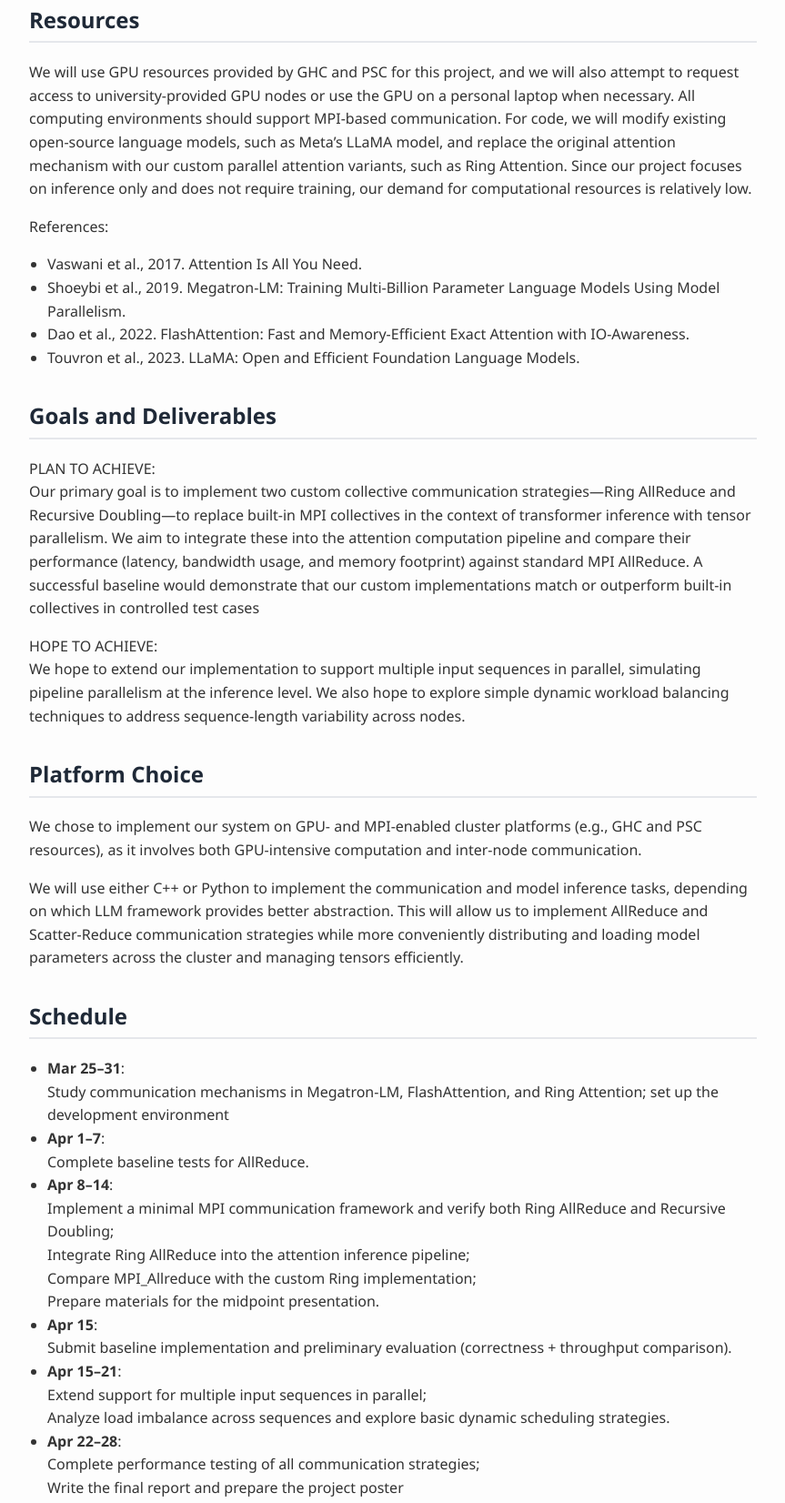
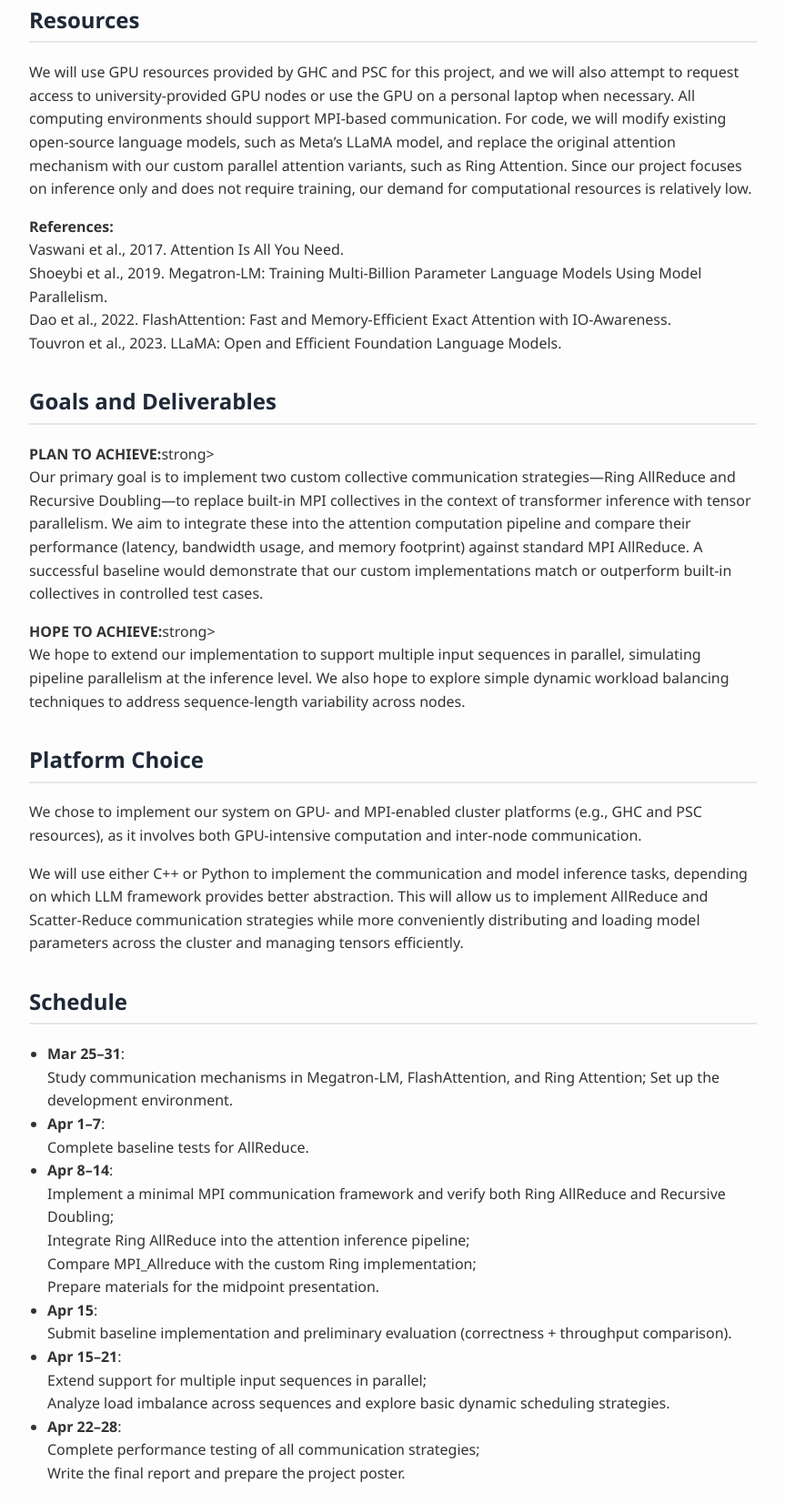
Before and after one commit to ArtificialRicky/15618-final-project, a plain HTML site: page index.html in a window 1280 px wide. Shown: the part 1289-2941 px from the top of the page at 91% size, without its empty margins (208-1071 px from the left). Drawn offline with Linux system fonts and the light colour scheme.

Commit message:
Update index.html

```diff
--- a/index.html
+++ b/index.html
@@ -62,23 +62,21 @@
         We will use GPU resources provided by GHC and PSC for this project, and we will also attempt to request access to university-provided GPU nodes or use the GPU on a personal laptop when necessary. All computing environments should support MPI-based communication. For code, we will modify existing open-source language models, such as Meta’s LLaMA model, and replace the original attention mechanism with our custom parallel attention variants, such as Ring Attention. Since our project focuses on inference only and does not require training, our demand for computational resources is relatively low.
       </p>
       <p>
-        References:
-        <ul>
-          <li>Vaswani et al., 2017. Attention Is All You Need.</li>
-          <li>Shoeybi et al., 2019. Megatron-LM: Training Multi-Billion Parameter Language Models Using Model Parallelism.</li>
-          <li>Dao et al., 2022. FlashAttention: Fast and Memory-Efficient Exact Attention with IO-Awareness.</li>
-          <li>Touvron et al., 2023. LLaMA: Open and Efficient Foundation Language Models.</li>
-        </ul>
+        <strong>References:</strong>
+          <br>Vaswani et al., 2017. Attention Is All You Need.
+          <br>Shoeybi et al., 2019. Megatron-LM: Training Multi-Billion Parameter Language Models Using Model Parallelism.
+          <br>Dao et al., 2022. FlashAttention: Fast and Memory-Efficient Exact Attention with IO-Awareness.
+          <br>Touvron et al., 2023. LLaMA: Open and Efficient Foundation Language Models.
       </p>
     </section>
 
     <section>
       <h2>Goals and Deliverables</h2>
       <p>
-        PLAN TO ACHIEVE:<br>Our primary goal is to implement two custom collective communication strategies—Ring AllReduce and Recursive Doubling—to replace built-in MPI collectives in the context of transformer inference with tensor parallelism. We aim to integrate these into the attention computation pipeline and compare their performance (latency, bandwidth usage, and memory footprint) against standard MPI AllReduce. A successful baseline would demonstrate that our custom implementations match or outperform built-in collectives in controlled test cases
+        <strong>PLAN TO ACHIEVE:</strong>strong><br>Our primary goal is to implement two custom collective communication strategies—Ring AllReduce and Recursive Doubling—to replace built-in MPI collectives in the context of transformer inference with tensor parallelism. We aim to integrate these into the attention computation pipeline and compare their performance (latency, bandwidth usage, and memory footprint) against standard MPI AllReduce. A successful baseline would demonstrate that our custom implementations match or outperform built-in collectives in controlled test cases.
       </p>
       <p>
-        HOPE TO ACHIEVE:<br>We hope to extend our implementation to support multiple input sequences in parallel, simulating pipeline parallelism at the inference level. We also hope to explore simple dynamic workload balancing techniques to address sequence-length variability across nodes.
+        <strong>HOPE TO ACHIEVE:</strong>strong><br>We hope to extend our implementation to support multiple input sequences in parallel, simulating pipeline parallelism at the inference level. We also hope to explore simple dynamic workload balancing techniques to address sequence-length variability across nodes.
       </p>
     </section>
 
@@ -95,13 +93,13 @@
     <section>
       <h2>Schedule</h2>
       <ul>
-        <li><strong>Mar 25–31</strong>: <br>Study communication mechanisms in Megatron-LM, FlashAttention, and Ring Attention; set up the development environment</li>
+        <li><strong>Mar 25–31</strong>: <br>Study communication mechanisms in Megatron-LM, FlashAttention, and Ring Attention; Set up the development environment.</li>
         <li><strong>Apr 1–7</strong>: <br>Complete baseline tests for AllReduce.</li>
         <li><strong>Apr 8–14</strong>:  <br>Implement a minimal MPI communication framework and verify both Ring AllReduce and Recursive Doubling;<br>Integrate Ring AllReduce into the attention inference pipeline;<br>
                                         Compare MPI_Allreduce with the custom Ring implementation;<br>Prepare materials for the midpoint presentation.</li>
         <li><strong>Apr 15</strong>: <br>Submit baseline implementation and preliminary evaluation (correctness + throughput comparison).</li>
         <li><strong>Apr 15–21</strong>: <br>Extend support for multiple input sequences in parallel;<br>Analyze load imbalance across sequences and explore basic dynamic scheduling strategies.</li>
-        <li><strong>Apr 22–28</strong>: <br>Complete performance testing of all communication strategies;<br>Write the final report and prepare the project poster</li>
+        <li><strong>Apr 22–28</strong>: <br>Complete performance testing of all communication strategies;<br>Write the final report and prepare the project poster.</li>
       </ul>
     </section>
 
```
